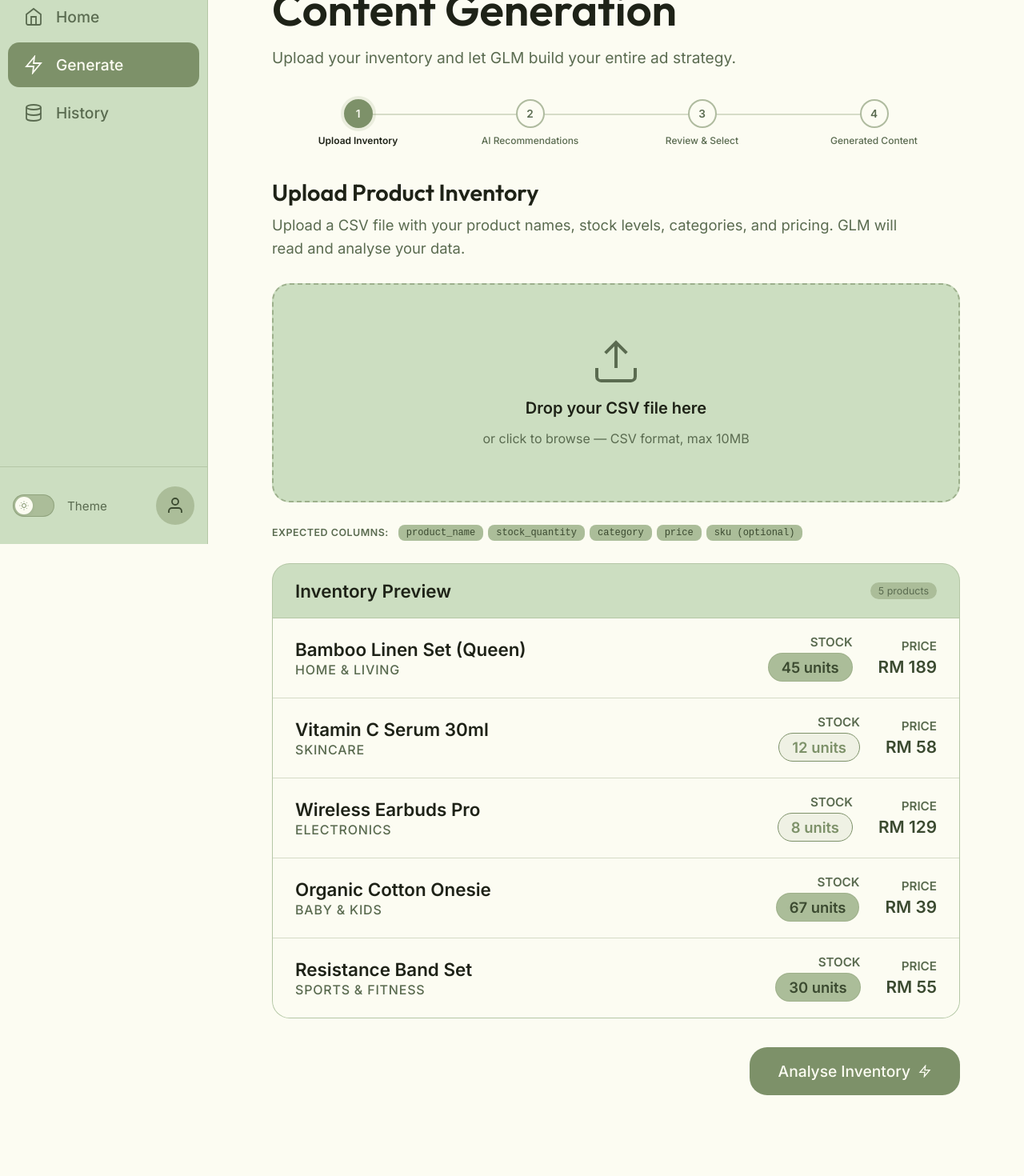
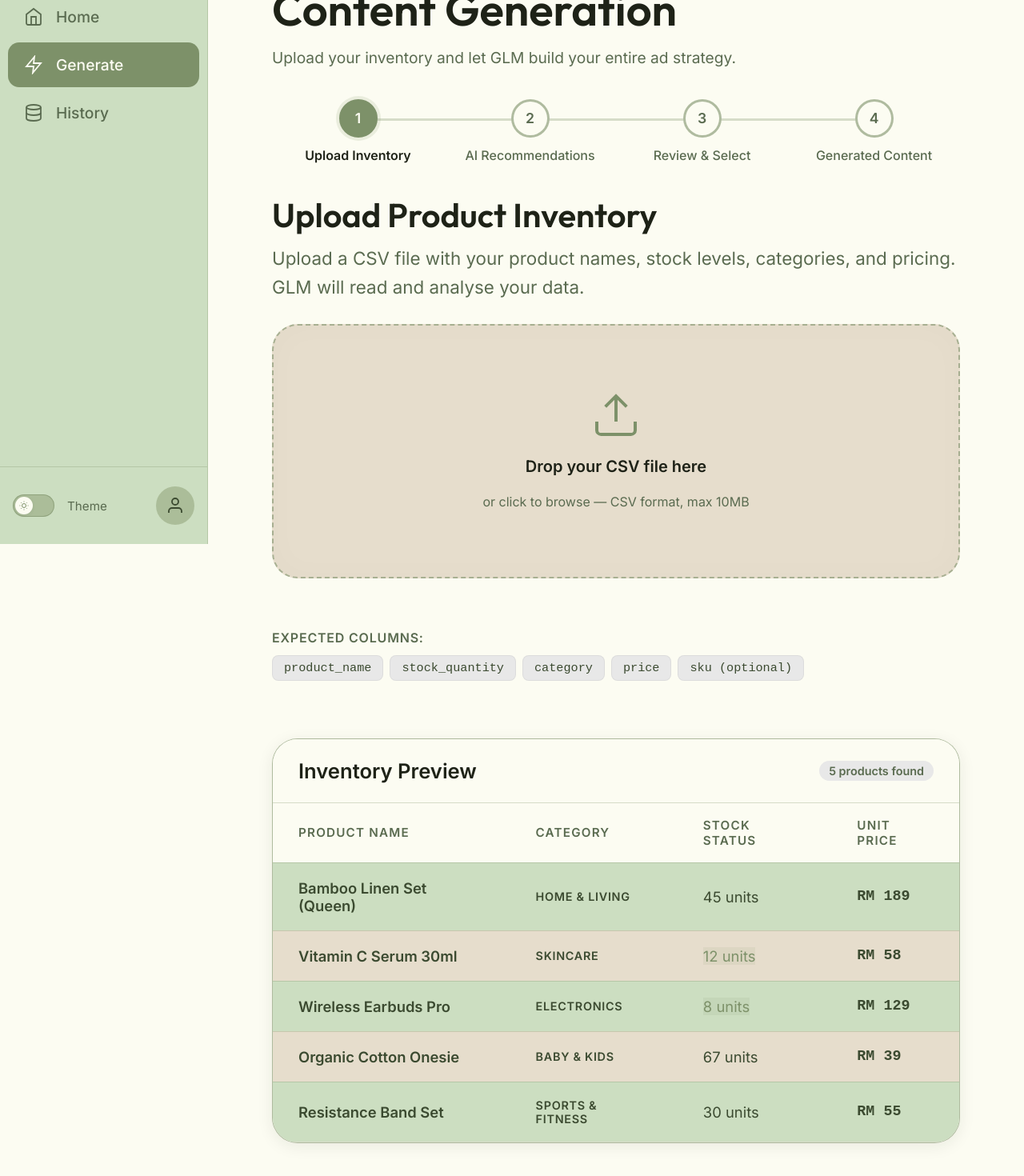
Before and after one commit to tzee27/AdsGenerator, a React (Vite) app in the folder frontend/: page /generate in a window 1280 px wide. Shown: the part 120-1590 px from the top of the page at 80% size. Before the commit the page ends 1553 px from the top, so only its background shows below. Built offline with nearby package versions, Linux system fonts and the light colour scheme.

Commit message:
UI color and structure update

```diff
--- a/frontend/src/components/AdCard.jsx
+++ b/frontend/src/components/AdCard.jsx
@@ -17,10 +17,10 @@ export default function AdCard({ platform, format, category, caption, date, onCl
       </div>
       <div className="ad-card__preview">
         <div className="ad-card__preview-shape" />
-        <p className="ad-card__category">{category}</p>
       </div>
       <div className="ad-card__caption">
-        <p>{caption}</p>
+        <p className="ad-card__category">{category}</p>
+        <p className="ad-card__text">{caption}</p>
       </div>
       {date && <div className="ad-card__date">{date}</div>}
     </div>
--- a/frontend/src/index.css
+++ b/frontend/src/index.css
@@ -9,6 +9,8 @@
   --color-surface: #ccdec1;
   --color-surface-mid: #abbd99;
   --color-surface-deep: #7d9169;
+  --color-cream: #e6ddcc;
+  --color-gray-light: #e8e8e8;
 
   /* Text */
   --color-text-primary: #1e2217;
@@ -65,6 +67,9 @@
   --color-accent: #abbd99;
   --color-accent-hover: #c4d8b2;
   --color-accent-light: #2e3826;
+
+  --color-cream: #3d3b34; /* Darker, muted cream */
+  --color-gray-light: #2a2a2a; /* Dark gray */
 }
 
 /* ============================================================
--- a/frontend/src/pages/ContentGeneration.jsx
+++ b/frontend/src/pages/ContentGeneration.jsx
@@ -160,7 +160,6 @@ export default function ContentGeneration() {
               )}
             </div>
 
-            {/* CSV format hint */}
             <div className="gen-csv-hint">
               <div className="gen-csv-hint__label">Expected columns:</div>
               <div className="gen-csv-hint__cols">
@@ -170,33 +169,37 @@ export default function ContentGeneration() {
               </div>
             </div>
 
-            {/* Preview list — redesigned for clarity */}
-            <div className="gen-preview">
+            <div className="gen-preview-wrap">
               <div className="gen-preview__header">
                 <span className="gen-preview__title">Inventory Preview</span>
-                <span className="gen-preview__count">{MOCK_INVENTORY.length} products</span>
+                <span className="gen-preview__count">{MOCK_INVENTORY.length} products found</span>
               </div>
-              <div className="gen-inventory-list">
+
+              <div className="gen-table-scroll">
+                <table className="gen-inventory-table">
+                  <thead>
+                    <tr>
+                      <th>Product Name</th>
+                      <th>Category</th>
+                      <th>Stock Status</th>
+                      <th>Unit Price</th>
+                    </tr>
+                  </thead>
+                  <tbody>
                     {MOCK_INVENTORY.map((item, i) => (
-                  <div key={i} className="gen-inventory-item">
-                    <div className="gen-inventory-item__info">
-                      <span className="gen-inventory-item__name">{item.name}</span>
-                      <span className="gen-inventory-item__category">{item.category}</span>
-                    </div>
-                    <div className="gen-inventory-item__meta">
-                      <div className="gen-inventory-item__stock">
-                        <span className="gen-inventory-item__label">Stock</span>
+                      <tr key={i}>
+                        <td className="gen-td-name">{item.name}</td>
+                        <td className="gen-td-category">{item.category}</td>
+                        <td>
                           <span className={`gen-stock-badge ${item.stock < 15 ? 'gen-stock-badge--low' : ''}`}>
                             {item.stock} units
                           </span>
-                      </div>
-                      <div className="gen-inventory-item__price">
-                        <span className="gen-inventory-item__label">Price</span>
-                        <span className="gen-inventory-item__value">{item.price}</span>
-                      </div>
-                    </div>
-                  </div>
+                        </td>
+                        <td className="gen-td-price">{item.price}</td>
+                      </tr>
                     ))}
+                  </tbody>
+                </table>
               </div>
             </div>
 
@@ -303,6 +306,7 @@ export default function ContentGeneration() {
               const rec = MOCK_RECOMMENDATIONS.find(r => r.id === selectedRec);
               return (
                 <div className="gen-review-card">
+                  <div className="gen-review-card__main">
                     <div className="gen-review-card__header">
                       <div>
                         <span className="gen-review-badge">{rec.platform}</span>
@@ -313,6 +317,13 @@ export default function ContentGeneration() {
 
                     <h3 className="gen-review-card__product">{rec.product}</h3>
 
+                    <div className="gen-review-reason">
+                      <span className="gen-review-reason__label">Why GLM recommends this</span>
+                      <p>{rec.reason}</p>
+                    </div>
+                  </div>
+
+                  <div className="gen-review-card__sidebar">
                     <div className="gen-review-details">
                       {[
                         { label: 'Target Audience', value: rec.audience },
@@ -325,10 +336,6 @@ export default function ContentGeneration() {
                         </div>
                       ))}
                     </div>
-
-                  <div className="gen-review-reason">
-                    <span className="gen-review-reason__label">Why GLM recommends this</span>
-                    <p>{rec.reason}</p>
                   </div>
                 </div>
               );
@@ -390,7 +397,7 @@ export default function ContentGeneration() {
               </div>
 
               {/* Captions */}
-              <div className="gen-output-card">
+              <div className="gen-output-card gen-output-card--captions">
                 <div className="gen-output-card__header">
                   <span className="gen-output-card__label">Caption Options</span>
                 </div>
@@ -411,7 +418,7 @@ export default function ContentGeneration() {
               </div>
 
               {/* Hashtags */}
-              <div className="gen-output-card">
+              <div className="gen-output-card gen-output-card--hashtags">
                 <div className="gen-output-card__header">
                   <span className="gen-output-card__label">Hashtags</span>
                   <button
--- a/frontend/src/styles/ContentGeneration.css
+++ b/frontend/src/styles/ContentGeneration.css
@@ -16,47 +16,49 @@
 }
 
 .gen-section-header h2 {
-  font-size: 1.8rem;
-  margin-bottom: 10px;
+  font-size: 2.6rem;
+  margin-bottom: 12px;
   color: var(--color-text-primary);
 }
 
 .gen-section-header p {
   color: var(--color-text-muted);
-  font-size: 1.15rem;
-  max-width: 800px;
+  font-size: 1.4rem;
+  max-width: 900px;
 }
 
 /* Upload Zone */
 .gen-dropzone {
   border: 2px dashed var(--color-border-strong);
-  border-radius: var(--radius-lg);
-  padding: 64px 32px;
+  border-radius: var(--radius-xl);
+  padding: 80px 48px;
   display: flex;
   flex-direction: column;
   align-items: center;
   justify-content: center;
-  gap: 10px;
+  gap: 16px;
   cursor: pointer;
   transition: all var(--transition-base);
-  background-color: var(--color-surface);
+  background-color: var(--color-cream);
   text-align: center;
+  box-shadow: inset 0 0 40px rgba(0,0,0,0.02);
+  margin-bottom: 24px;
 }
 
 .gen-dropzone:hover, .gen-dropzone--over {
   border-color: var(--color-accent);
-  background-color: rgba(125, 145, 105, 0.06);
+  background-color: #ede0bc;
 }
 
 .gen-dropzone--filled {
   border-color: var(--color-accent);
-  background-color: rgba(125, 145, 105, 0.08);
+  background-color: #e6ddcc;
 }
 
 .gen-dropzone__icon {
   width: 64px;
   height: 64px;
-  color: var(--color-text-muted);
+  color: var(--color-accent);
 }
 
 .gen-dropzone__icon svg {
@@ -83,13 +85,13 @@
 }
 
 .gen-dropzone__filename {
-  font-size: 0.92rem;
-  font-weight: 600;
+  font-size: 1.1rem;
+  font-weight: 700;
   color: var(--color-accent);
 }
 
 .gen-dropzone__filesize {
-  font-size: 0.78rem;
+  font-size: 0.9rem;
   color: var(--color-text-muted);
 }
 
@@ -99,142 +101,131 @@
   align-items: center;
   gap: 12px;
   flex-wrap: wrap;
+  padding: 12px 0;
+  margin-bottom: 32px;
 }
 
 .gen-csv-hint__label {
-  font-size: 0.78rem;
-  font-weight: 600;
+  font-size: 1rem;
+  font-weight: 700;
   color: var(--color-text-muted);
   text-transform: uppercase;
-  letter-spacing: 0.04em;
+  letter-spacing: 0.05em;
   white-space: nowrap;
 }
 
 .gen-csv-hint__cols {
   display: flex;
   flex-wrap: wrap;
-  gap: 6px;
+  gap: 8px;
 }
 
 .gen-csv-col {
-  font-size: 0.75rem;
+  font-size: 0.95rem;
   font-family: monospace;
-  background-color: var(--color-surface-mid);
+  background-color: var(--color-gray-light);
   color: var(--color-text-secondary);
-  padding: 3px 10px;
+  padding: 6px 14px;
   border-radius: var(--radius-sm);
+  border: 1px solid rgba(0,0,0,0.05);
 }
 
-/* Preview Table */
-.gen-preview {
-  background-color: var(--color-surface);
-  border: 1px solid var(--color-border);
-  border-radius: var(--radius-lg);
+/* Inventory Preview Table — Refactored for clarity and full width */
+.gen-preview-wrap {
+  background-color: var(--color-bg);
+  border: 1px solid var(--color-border-strong);
+  border-radius: var(--radius-xl);
   overflow: hidden;
+  box-shadow: 0 4px 20px var(--color-shadow);
+  margin-bottom: 40px;
 }
 
 .gen-preview__header {
   display: flex;
   align-items: center;
   justify-content: space-between;
-  padding: 20px 28px;
+  padding: 24px 32px;
   border-bottom: 1px solid var(--color-border);
+  background-color: var(--color-bg);
 }
 
 .gen-preview__title {
-  font-size: 1.4rem;
-  font-weight: 600;
+  font-size: 1.6rem;
+  font-weight: 700;
   color: var(--color-text-primary);
 }
 
 .gen-preview__count {
-  font-size: 0.78rem;
+  font-size: 0.9rem;
+  font-weight: 700;
   color: var(--color-text-muted);
-  background-color: var(--color-surface-mid);
-  padding: 3px 10px;
+  background-color: var(--color-gray-light);
+  padding: 4px 12px;
   border-radius: 100px;
 }
 
-/* Inventory Preview List — modern list design */
-.gen-inventory-list {
-  display: flex;
-  flex-direction: column;
+.gen-table-scroll {
+  max-height: 500px;
+  overflow-y: auto;
 }
 
-.gen-inventory-item {
-  display: flex;
-  align-items: center;
-  justify-content: space-between;
-  padding: 20px 28px;
-  border-bottom: 1px solid var(--color-border);
-  transition: all var(--transition-fast);
-  background-color: var(--color-bg);
+.gen-inventory-table {
+  width: 100%;
+  border-collapse: collapse;
+  font-size: 1.15rem;
 }
 
-.gen-inventory-item:last-child {
-  border-bottom: none;
+.gen-inventory-table th {
+  padding: 18px 32px;
+  text-align: left;
+  font-size: 0.95rem;
+  font-weight: 800;
+  text-transform: uppercase;
+  letter-spacing: 0.08em;
+  color: var(--color-text-muted);
+  background-color: var(--color-bg);
+  position: sticky;
+  top: 0;
+  z-index: 5;
+  border-bottom: 1px solid var(--color-border);
 }
 
-.gen-inventory-item:hover {
-  background-color: var(--color-surface);
-  transform: translateX(4px);
+.gen-inventory-table td {
+  padding: 20px 32px;
+  color: var(--color-text-secondary);
+  border-bottom: 1px solid var(--color-border);
 }
 
-.gen-inventory-item__info {
-  display: flex;
-  flex-direction: column;
-  gap: 2px;
+.gen-inventory-table tbody tr {
+  background-color: var(--color-surface);
+  transition: background-color var(--transition-fast);
 }
 
-.gen-inventory-item__name {
-  font-size: 1.4rem;
-  font-weight: 600;
+.gen-inventory-table tbody tr:nth-child(even) {
+  background-color: var(--color-cream);
+}
+
+.gen-inventory-table tbody tr:hover {
+  background-color: #d1d9c9;
+}
+
+.gen-td-name {
+  font-weight: 700;
   color: var(--color-text-primary);
 }
 
-.gen-inventory-item__category {
-  font-size: 1rem;
-  font-weight: 500;
+.gen-td-category {
+  font-weight: 600;
+  color: var(--color-text-muted);
   text-transform: uppercase;
+  font-size: 0.9rem;
   letter-spacing: 0.05em;
-  color: var(--color-text-muted);
 }
 
-.gen-inventory-item__meta {
-  display: flex;
-  align-items: center;
-  gap: 32px;
-}
-
-.gen-inventory-item__stock, .gen-inventory-item__price {
-  display: flex;
-  flex-direction: column;
-  align-items: flex-end;
-  gap: 4px;
-}
-
-.gen-inventory-item__label {
-  font-size: 0.95rem;
+.gen-td-price {
   font-weight: 700;
-  text-transform: uppercase;
-  color: var(--color-text-muted);
-}
-
-.gen-inventory-item__value {
-  font-size: 1.3rem;
-  font-weight: 600;
   color: var(--color-text-secondary);
-}
-
-.gen-stock-badge {
-  display: inline-block;
-  padding: 6px 16px;
-  border-radius: 100px;
-  font-size: 1.15rem;
-  font-weight: 700;
-  background-color: var(--color-surface-mid);
-  color: var(--color-text-secondary);
-  border: 1px solid var(--color-border);
+  font-family: monospace;
 }
 
 .gen-stock-badge--low {
@@ -247,133 +238,152 @@
 .gen-rec-context {
   display: flex;
   align-items: center;
-  gap: 20px;
-  padding: 12px 24px;
-  background-color: var(--color-surface);
-  border: 1px solid var(--color-border);
+  gap: 24px;
+  padding: 16px 28px;
+  background-color: var(--color-cream);
+  border: 1px solid var(--color-border-strong);
   border-radius: var(--radius-lg);
   flex-wrap: wrap;
+  box-shadow: 0 4px 12px var(--color-shadow);
 }
 
 .gen-rec-context__item {
   display: flex;
   align-items: center;
-  gap: 10px;
-  font-size: 1.05rem;
+  gap: 12px;
+  font-size: 1.1rem;
   color: var(--color-text-secondary);
-  font-weight: 500;
+  font-weight: 600;
 }
 
 .gen-rec-context__item svg {
   flex-shrink: 0;
   stroke: var(--color-accent);
-  opacity: 0.8;
-}
-
-.gen-rec-context__item span {
-  white-space: nowrap;
+  stroke-width: 2.2;
 }
 
 /* Rec Grid */
 .gen-rec-grid {
   display: grid;
-  grid-template-columns: repeat(auto-fill, minmax(300px, 1fr));
-  gap: 16px;
+  grid-template-columns: repeat(auto-fill, minmax(340px, 1fr));
+  gap: 24px;
 }
 
-/* Review Card */
+/* Review Card - 2 Column Layout */
 .gen-review-card {
-  background-color: var(--color-surface);
-  border: 2px solid var(--color-accent);
-  border-radius: var(--radius-lg);
-  padding: 28px;
+  background-color: var(--color-bg);
+  border: 1px solid var(--color-border-strong);
+  border-radius: var(--radius-xl);
+  display: grid;
+  grid-template-columns: 1fr 1fr;
+  overflow: hidden;
+  box-shadow: 0 20px 60px var(--color-shadow-strong);
+}
+
+.gen-review-card__main {
+  padding: 40px;
+  background-color: var(--color-bg);
+  border-right: 1px solid var(--color-border);
+}
+
+.gen-review-card__sidebar {
+  padding: 40px;
+  background-color: var(--color-cream);
+  display: flex;
+  flex-direction: column;
+  justify-content: center;
 }
 
 .gen-review-card__header {
   display: flex;
   align-items: center;
   justify-content: space-between;
-  margin-bottom: 16px;
+  margin-bottom: 24px;
   flex-wrap: wrap;
-  gap: 8px;
+  gap: 12px;
 }
 
 .gen-review-badge {
   display: inline-block;
-  font-size: 0.72rem;
-  font-weight: 700;
-  letter-spacing: 0.05em;
+  font-size: 0.9rem;
+  font-weight: 800;
+  letter-spacing: 0.08em;
   text-transform: uppercase;
-  padding: 4px 12px;
+  padding: 6px 16px;
   border-radius: 100px;
-  background-color: var(--color-surface-mid);
+  background-color: var(--color-gray-light);
   color: var(--color-text-secondary);
-  margin-right: 6px;
+  margin-right: 8px;
 }
 
 .gen-review-badge--format {
-  background-color: var(--color-surface-deep);
+  background-color: var(--color-accent);
   color: #fcfcf2;
 }
 
 .gen-review-card__product {
-  font-size: 1.6rem;
-  margin-bottom: 24px;
+  font-size: 2.8rem;
+  margin-bottom: 36px;
   color: var(--color-text-primary);
+  font-weight: 700;
+  line-height: 1.2;
 }
 
 .gen-review-details {
-  display: grid;
-  grid-template-columns: repeat(auto-fill, minmax(200px, 1fr));
-  gap: 12px;
-  margin-bottom: 20px;
+  display: flex;
+  flex-direction: column;
+  gap: 20px;
 }
 
 .gen-review-detail {
   display: flex;
   flex-direction: column;
-  gap: 4px;
+  gap: 6px;
   background-color: var(--color-bg);
-  padding: 10px 14px;
-  border-radius: var(--radius-sm);
+  padding: 16px 20px;
+  border-radius: var(--radius-md);
   border: 1px solid var(--color-border);
+  box-shadow: 0 4px 12px rgba(0,0,0,0.03);
 }
 
 .gen-review-detail__label {
-  font-size: 0.95rem;
-  font-weight: 600;
+  font-size: 1rem;
+  font-weight: 700;
   text-transform: uppercase;
-  letter-spacing: 0.04em;
+  letter-spacing: 0.05em;
   color: var(--color-text-muted);
 }
 
 .gen-review-detail__value {
-  font-size: 1.15rem;
+  font-size: 1.4rem;
   color: var(--color-text-secondary);
+  font-weight: 600;
+  line-height: 1.4;
 }
 
 .gen-review-reason {
-  background-color: rgba(125, 145, 105, 0.08);
-  border-left: 3px solid var(--color-accent);
-  padding: 12px 16px;
-  border-radius: 0 var(--radius-sm) var(--radius-sm) 0;
+  background-color: var(--color-cream);
+  border-left: 4px solid var(--color-accent);
+  padding: 24px;
+  border-radius: 0 var(--radius-md) var(--radius-md) 0;
+  margin-top: 12px;
 }
 
 .gen-review-reason__label {
   display: block;
-  font-size: 1rem;
-  font-weight: 600;
+  font-size: 1.1rem;
+  font-weight: 800;
   text-transform: uppercase;
-  letter-spacing: 0.04em;
-  color: var(--color-text-muted);
-  margin-bottom: 8px;
+  letter-spacing: 0.06em;
+  color: var(--color-accent);
+  margin-bottom: 12px;
 }
 
 .gen-review-reason p {
-  font-size: 1.1rem;
+  font-size: 1.25rem;
   color: var(--color-text-secondary);
   font-style: italic;
-  line-height: 1.6;
+  line-height: 1.7;
 }
 
 /* Output */
@@ -390,8 +400,19 @@
   padding: 20px;
 }
 
+.gen-output-card--captions {
+  background-color: var(--color-cream);
+  border-color: var(--color-border-strong);
+}
+
+.gen-output-card--hashtags {
+  background-color: var(--color-surface);
+}
+
 .gen-output-card--guide {
   grid-column: 1 / -1;
+  background-color: var(--color-cream);
+  border-color: var(--color-accent);
 }
 
 .gen-output-card__header {
@@ -412,7 +433,7 @@
 }
 
 .gen-output-card__text {
-  font-size: 1.15rem;
+  font-size: 1.3rem;
   color: var(--color-text-secondary);
   line-height: 1.7;
   white-space: pre-wrap;
@@ -447,15 +468,16 @@
 .gen-captions {
   display: flex;
   flex-direction: column;
-  gap: 12px;
+  gap: 16px;
 }
 
 .gen-caption-item {
   background-color: var(--color-bg);
+  padding: 24px;
+  border-radius: var(--radius-md);
   border: 1px solid var(--color-border);
-  border-radius: var(--radius-md);
-  padding: 12px 14px;
   position: relative;
+  box-shadow: 0 4px 12px rgba(0,0,0,0.03);
 }
 
 .gen-caption-item__num {
@@ -485,8 +507,8 @@
   display: inline-block;
   padding: 6px 16px;
   border-radius: 100px;
-  font-size: 0.9rem;
-  font-weight: 500;
+  font-size: 1rem;
+  font-weight: 600;
   background-color: var(--color-surface-mid);
   color: var(--color-text-secondary);
   border: 1px solid var(--color-border);
--- a/frontend/src/styles/Database.css
+++ b/frontend/src/styles/Database.css
@@ -85,6 +85,10 @@
   background-color: var(--color-surface);
   transition: all var(--transition-fast);
   box-shadow: 0 2px 8px var(--color-shadow);
+}
+
+.db-table tbody tr:nth-child(even):not(.db-detail-row) {
+  background-color: var(--color-cream);
 }
 
 .db-table tbody tr:hover:not(.db-detail-row) {
--- a/frontend/src/styles/Profile.css
+++ b/frontend/src/styles/Profile.css
@@ -85,7 +85,7 @@
 }
 
 .profile-stat-card {
-  background-color: var(--color-surface);
+  background-color: var(--color-cream);
   border: 1px solid var(--color-border);
   border-radius: var(--radius-md);
   padding: 16px;
@@ -146,7 +146,7 @@
 
 /* Info Card — Using white/bg to pop from the surface backgrounds */
 .profile-info-card, .profile-form-card {
-  background-color: #fcfcf2;
+  background-color: var(--color-bg);
   border: 1px solid var(--color-border-strong);
   border-radius: var(--radius-xl);
   padding: 40px;
--- a/frontend/src/styles/RecommendationCard.css
+++ b/frontend/src/styles/RecommendationCard.css
@@ -42,7 +42,7 @@
 }
 
 .rec-card__product-name {
-  font-size: 1.5rem;
+  font-size: 1.8rem;
   font-weight: 700;
   color: var(--color-text-primary);
   line-height: 1.3;
@@ -132,7 +132,7 @@
 }
 
 .rec-card__strategy-val {
-  font-size: 1.15rem;
+  font-size: 1.35rem;
   font-weight: 500;
   color: var(--color-text-secondary);
   line-height: 1.4;
--- a/frontend/src/styles/StepIndicator.css
+++ b/frontend/src/styles/StepIndicator.css
@@ -17,16 +17,16 @@
 }
 
 .step-indicator__circle {
-  width: 36px;
-  height: 36px;
+  width: 48px;
+  height: 48px;
   border-radius: 50%;
-  border: 2px solid var(--color-border-strong);
+  border: 3px solid var(--color-border-strong);
   background-color: var(--color-bg);
   display: flex;
   align-items: center;
   justify-content: center;
-  font-size: 0.85rem;
-  font-weight: 600;
+  font-size: 1.1rem;
+  font-weight: 700;
   color: var(--color-text-muted);
   transition: all var(--transition-base);
   z-index: 2;
@@ -53,8 +53,8 @@
 }
 
 .step-indicator__label {
-  margin-top: 8px;
-  font-size: 0.75rem;
+  margin-top: 12px;
+  font-size: 1rem;
   font-weight: 500;
   color: var(--color-text-muted);
   text-align: center;
@@ -69,10 +69,10 @@
 
 .step-indicator__line {
   position: absolute;
-  top: 18px;
+  top: 24px;
   left: 50%;
   right: -50%;
-  height: 2px;
+  height: 3px;
   background-color: var(--color-border);
   transition: background-color var(--transition-base);
   z-index: 1;
```
Also changed, not shown: frontend/src/pages/Main.jsx (+0 -29 lines), frontend/src/styles/AdCard.css (+21 -16 lines), frontend/src/styles/Main.css (+9 -9 lines). Lines whose indentation alone changed are shown as unchanged.
